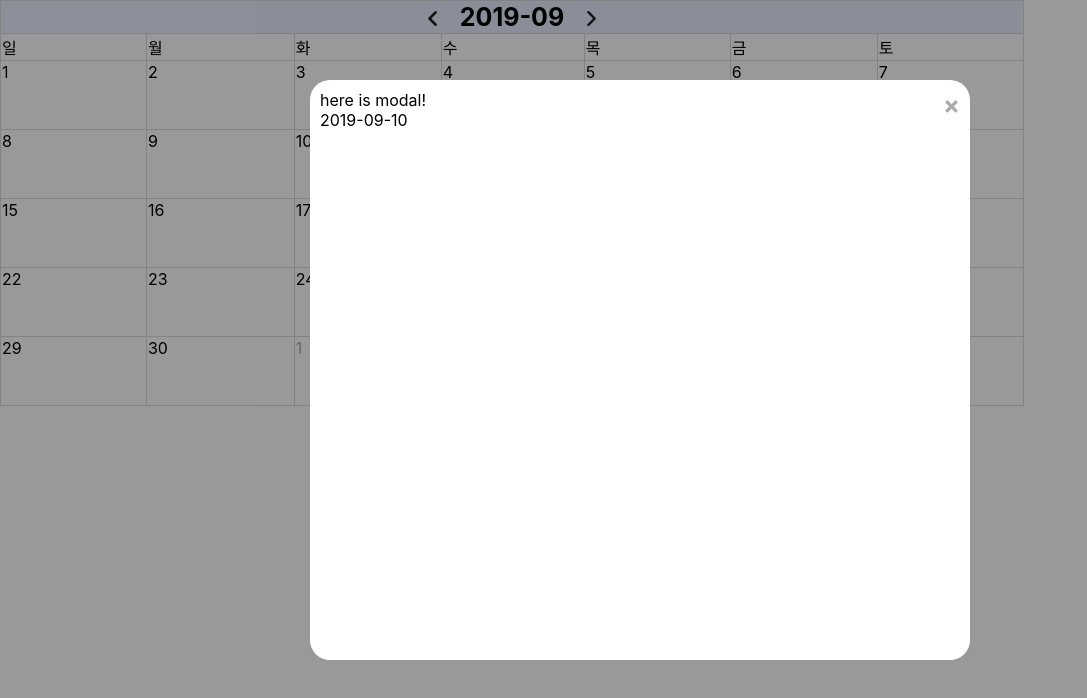
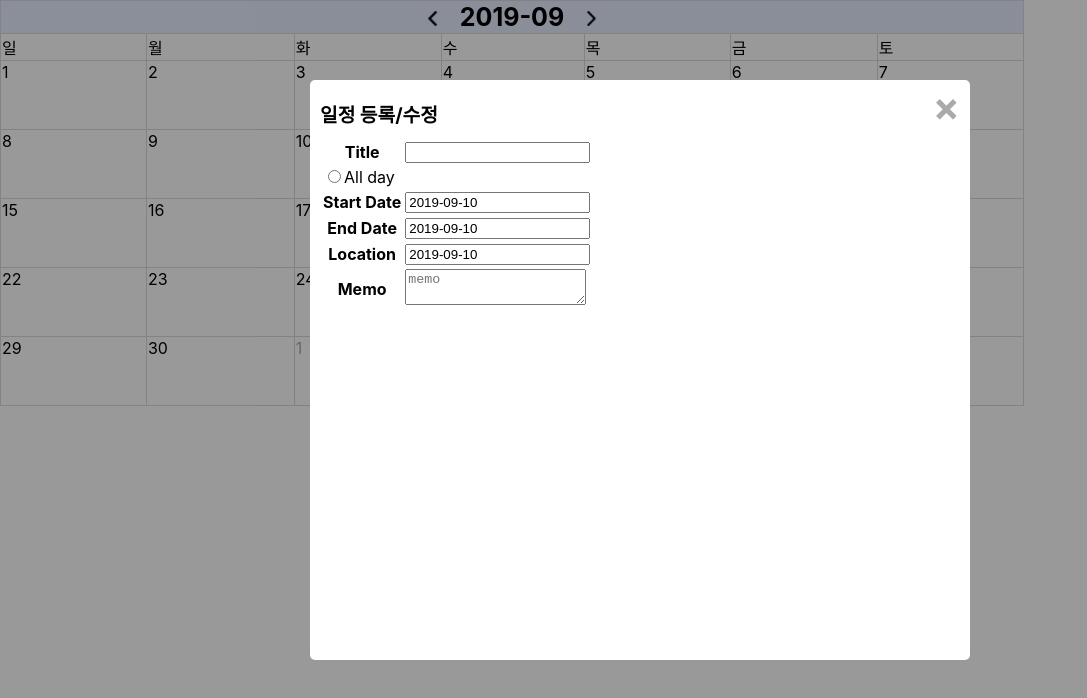
Before and after one commit to jyynkr92/calendar_schedule, a React (Create React App) app: page / in a window 1280 px wide. Both pictures are taken after a click on the element "10". Shown: the top 698 px of the page, without its empty margins (0-1087 px from the left). Built offline with nearby package versions, Linux system fonts and the light colour scheme.

Commit message:
list up schedule form in modal

```diff
--- a/src/App.css
+++ b/src/App.css
@@ -38,12 +38,7 @@
 /* Background effect. It covers the entire site */
 .modal {
   background-color: rgb(0, 0, 0); /* Fallback color */
-  background-color: rgba(
-    0,
-    0,
-    0,
-    0.4
-  ); /* Overlay effect: translucent background: black w/ partial opacity */
+  background-color: rgba(0, 0, 0, 0.4);
   z-index: 1; /* Overlay effect: positioned over other containers */
   width: 100%; /* Full width */
   height: 100%; /* Full height */
@@ -59,17 +54,26 @@
   width: 70%; /* Width in proportion to its parent container*/
   max-width: 640px; /* Max width where it stops expanding */
   height: 70%; /* Height in proportion to its parent container */
+  max-height: 670px;
   margin: auto; /* Auto margin according to the element width */
   padding: 10px;
-  border-radius: 20px; /* Optional. Rounds container corners */
+  border-radius: 5px; /* Optional. Rounds container corners */
 }
 /* Close button */
 .close {
   color: #aaaaaa;
-  float: right; /* Positioned to the right of the parent container whichever size it is */
-  font-size: 25px;
+  font-size: 40px;
+  font-weight: bold;
+  float: right;
+  margin-top: -18px;
+}
+
+.title_div {
+  margin: 10px 0px;
+  font-size: 1.2rem;
   font-weight: bold;
 }
+
 .close:hover,
 .close:focus {
   color: #000;
--- a/src/components/Modal.js
+++ b/src/components/Modal.js
@@ -4,11 +4,52 @@ const Modal = ({ modalDate, closeModal }) => {
   return (
     <div className="modal">
       <div className="modal-content">
-        <span className="close" onClick={closeModal}>
-          &times;
-        </span>
-        here is modal! <br />
-        {modalDate}
+        <div className="title_div">
+          일정 등록/수정
+          <span className="close" onClick={closeModal}>
+            &times;
+          </span>
+        </div>
+        <table>
+          <tbody>
+            <tr>
+              <th>Title</th>
+              <td>
+                <input type="text" />
+              </td>
+            </tr>
+            <tr>
+              <td colSpan="2">
+                <input type="radio" />
+                All day
+              </td>
+            </tr>
+            <tr>
+              <th>Start Date</th>
+              <td>
+                <input type="text" value={modalDate} />
+              </td>
+            </tr>
+            <tr>
+              <th>End Date</th>
+              <td>
+                <input type="text" value={modalDate} />
+              </td>
+            </tr>
+            <tr>
+              <th>Location</th>
+              <td>
+                <input type="text" value={modalDate} />
+              </td>
+            </tr>
+            <tr>
+              <th>Memo</th>
+              <td>
+                <textarea placeholder="memo" />
+              </td>
+            </tr>
+          </tbody>
+        </table>
       </div>
     </div>
   );
```
